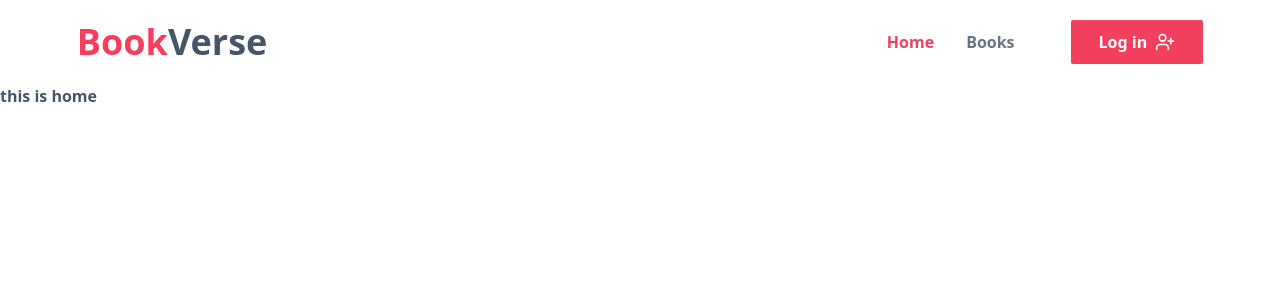
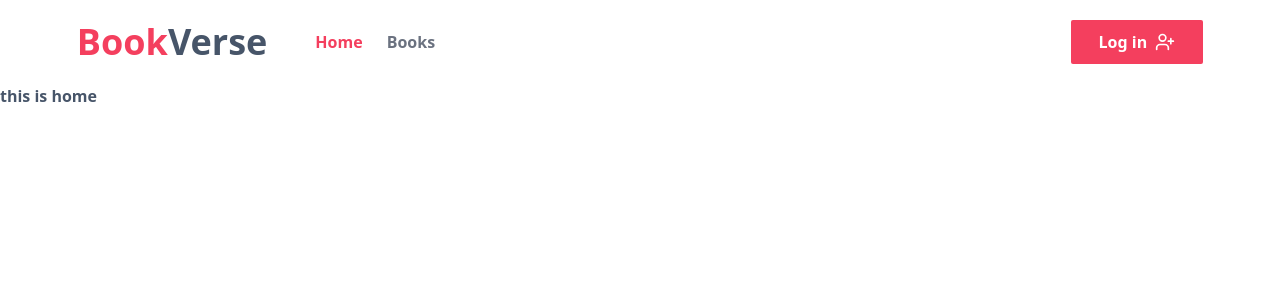
Before and after one commit to rabiulahsan/online-bookstore-client, a React (Vite) app: page / in a window 1280 px wide. Shown: the top 300 px of the page. Built offline with nearby package versions, Linux system fonts and the light colour scheme.

Commit message:
navbar design

```diff
--- a/src/Pages/HomePage/Navbar/Navbar.jsx
+++ b/src/Pages/HomePage/Navbar/Navbar.jsx
@@ -1,5 +1,6 @@
 import { LuUserPlus } from "react-icons/lu";
 import { MdOutlineLogout } from "react-icons/md";
+import { AiOutlineShoppingCart } from "react-icons/ai";
 import { Link } from "react-router-dom";
 import ActiveLink from "../../../Components/ActiveLink/ActiveLink";
 
@@ -12,24 +13,41 @@ const Navbar = () => {
   return (
     <div>
       <div className="hidden md:flex justify-between items-center w-full py-5 px-[6%] relative bg-white bg-opacity-60 backdrop-blur-sm">
-        <div className="title">
-          <Link href="/">
-            <p className="text-4xl font-bold font-playball text-slate-600">
-              <span className="text-rose-500">Book</span>Verse
-            </p>
-          </Link>
-        </div>
-
-        <div className="nav-options flex items-center gap-x-4">
-          <div className="flex items-center gap-x-8 mr-10">
+        <div className="flex">
+          <p className="title">
+            <Link href="/">
+              <p className="text-4xl font-bold font-playball text-slate-600">
+                <span className="text-rose-500">Book</span>Verse
+              </p>
+            </Link>
+          </p>
+          <div className="flex items-center gap-x-6 mx-12">
             <span className="text-slate-500 font-semibold">
               <ActiveLink to="/">Home</ActiveLink>
             </span>
             <span className="text-slate-500 font-semibold">
-              <ActiveLink to="/doctors">Books</ActiveLink>
+              <ActiveLink to="/books">Books</ActiveLink>
             </span>
+
+            {user && (
+              <>
+                <span className="text-slate-500 font-semibold">
+                  <ActiveLink to="/favourites">Favourites</ActiveLink>
+                </span>
+                <span className="text-slate-500 font-semibold">
+                  <ActiveLink to="/my-books">My Books</ActiveLink>
+                </span>
+              </>
+            )}
           </div>
+        </div>
 
+        <div className="nav-options flex items-center gap-x-4">
+          {user && (
+            <span className=" border border-rose-500 rounded-full p-2 bg-rose-500 hover:bg-rose-600 cursor-pointer">
+              <AiOutlineShoppingCart className="text-2xl font-semibold text-white"></AiOutlineShoppingCart>
+            </span>
+          )}
           {user ? (
             <button
               onClick={handleLogOut}
```
